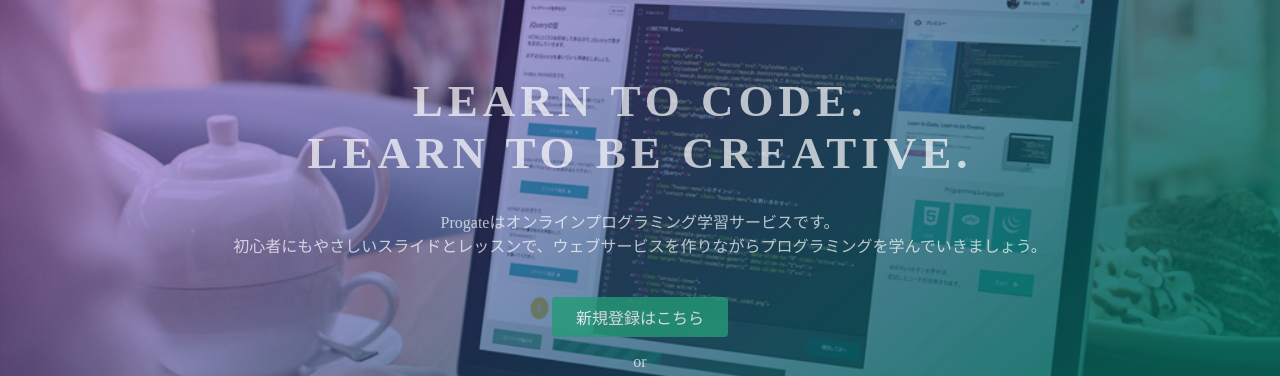
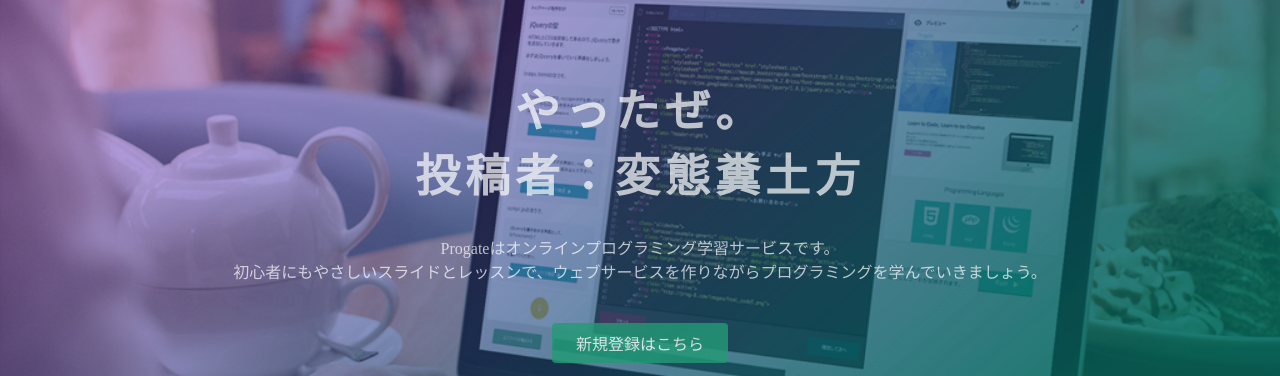
Before and after one commit to satonari205/pro-8.github.io, a plain HTML site: page index.html in a window 1280 px wide. Shown: the part 135-511 px from the top of the page. Drawn offline with Linux system fonts and the light colour scheme.

Commit message:
Update index.html

```diff
--- a/index.html
+++ b/index.html
@@ -23,7 +23,7 @@
   </header>
   <div class="top-wrapper">
     <div class="container">
-      <h1>LEARN TO CODE.<br>LEARN TO BE CREATIVE.</h1>
+      <h1>やったぜ。<br>投稿者：変態糞土方</h1>
       <p>Progateはオンラインプログラミング学習サービスです。<br>初心者にもやさしいスライドとレッスンで、ウェブサービスを作りながらプログラミングを学んでいきましょう。</p>
       <div class="btn-wrapper">
         <a href="#" class="btn signup">新規登録はこちら</a>
```
